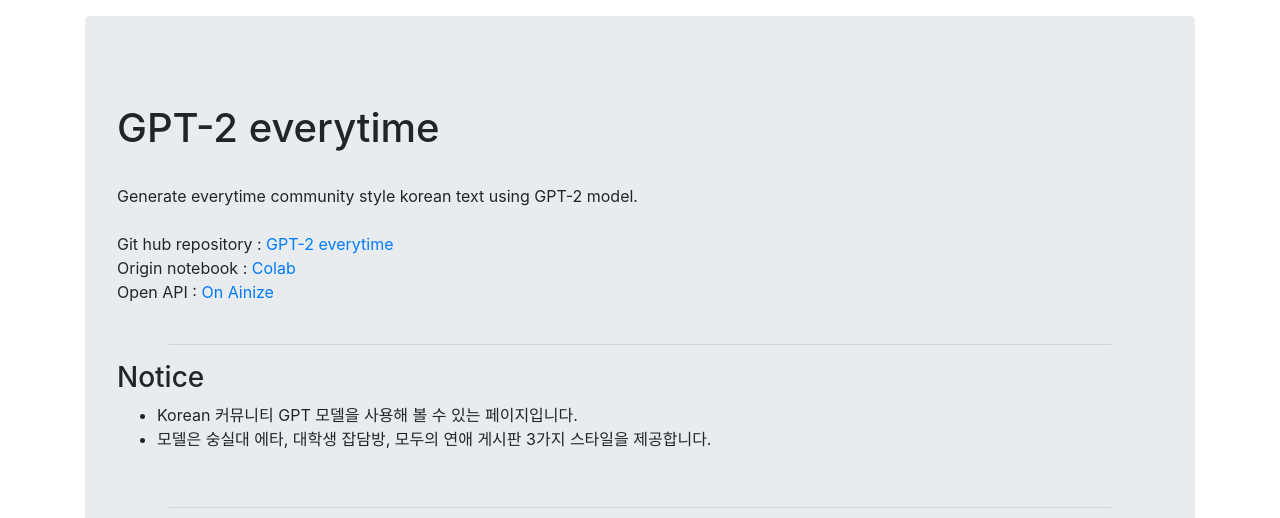
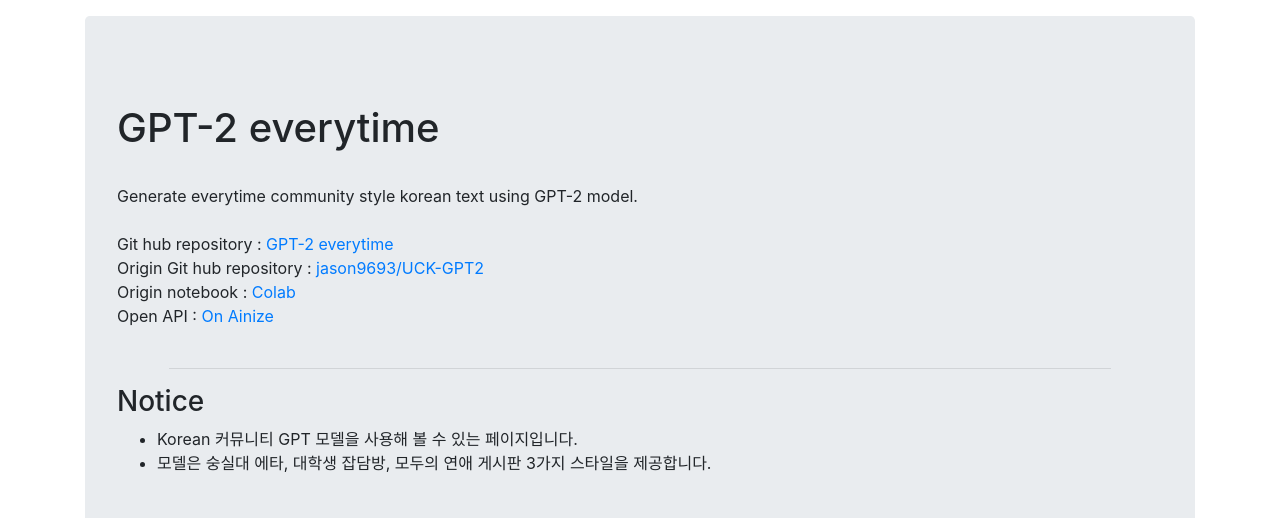
Before and after one commit to jason9693/SoongsilBERT-base-beep-deploy, a Flask app: page / in a window 1280 px wide. Shown: the top 518 px of the page. Run offline with Flask 2, Linux system fonts and the light colour scheme; some libraries are stand-ins or nearby versions.

Commit message:
Add link

```diff
--- a/swagger.yaml
+++ b/swagger.yaml
@@ -15,6 +15,8 @@
       * If length is so big, generate time will be long.
     ---
     And you can use this in [demo page](https://master-gpt2-everytime-fpem123.endpoint.ainize.ai/).
+
+    Origin github >> [jason9693/UCK-GPT2](https://github.com/jason9693/UCK-GPT2)
 
     Origin colab >> [Colab](https://colab.research.google.com/drive/1p6DIxsesi3eJNPwFwvMw0MeM5LkSGoPW?usp=sharing&fbclid=IwAR1kejoqnhL738Za3M_BsGnjjJrayGq5AG3hH8UUBX3dRwCK6JvT4loZ88A#scrollTo=fJWeAhLF7rdh)
 
--- a/templates/main.html
+++ b/templates/main.html
@@ -133,6 +133,7 @@
                 <h1>GPT-2 everytime</h1><br>
                 <a>Generate everytime community style korean text using GPT-2 model.</a><br><br>
                 <a>Git hub repository : </a> <a href="https://github.com/fpem123/gpt2-everytime" target="_blank">GPT-2 everytime</a><br>
+                <a>Origin Git hub repository : </a><a href="https://github.com/jason9693/UCK-GPT2" target="_blank">jason9693/UCK-GPT2</a><br>
                 <a>Origin notebook : </a><a href="https://colab.research.google.com/drive/1p6DIxsesi3eJNPwFwvMw0MeM5LkSGoPW?usp=sharing&fbclid=IwAR1kejoqnhL738Za3M_BsGnjjJrayGq5AG3hH8UUBX3dRwCK6JvT4loZ88A#scrollTo=fJWeAhLF7rdh" target="_blank">Colab</a><br>
                 <a>Open API : </a> <a href="https://ainize.ai/fpem123/gpt2-everytime?branch=master" target="_blank">On Ainize</a><br><br>
             </div>
```
Also changed, not shown: README.md.
